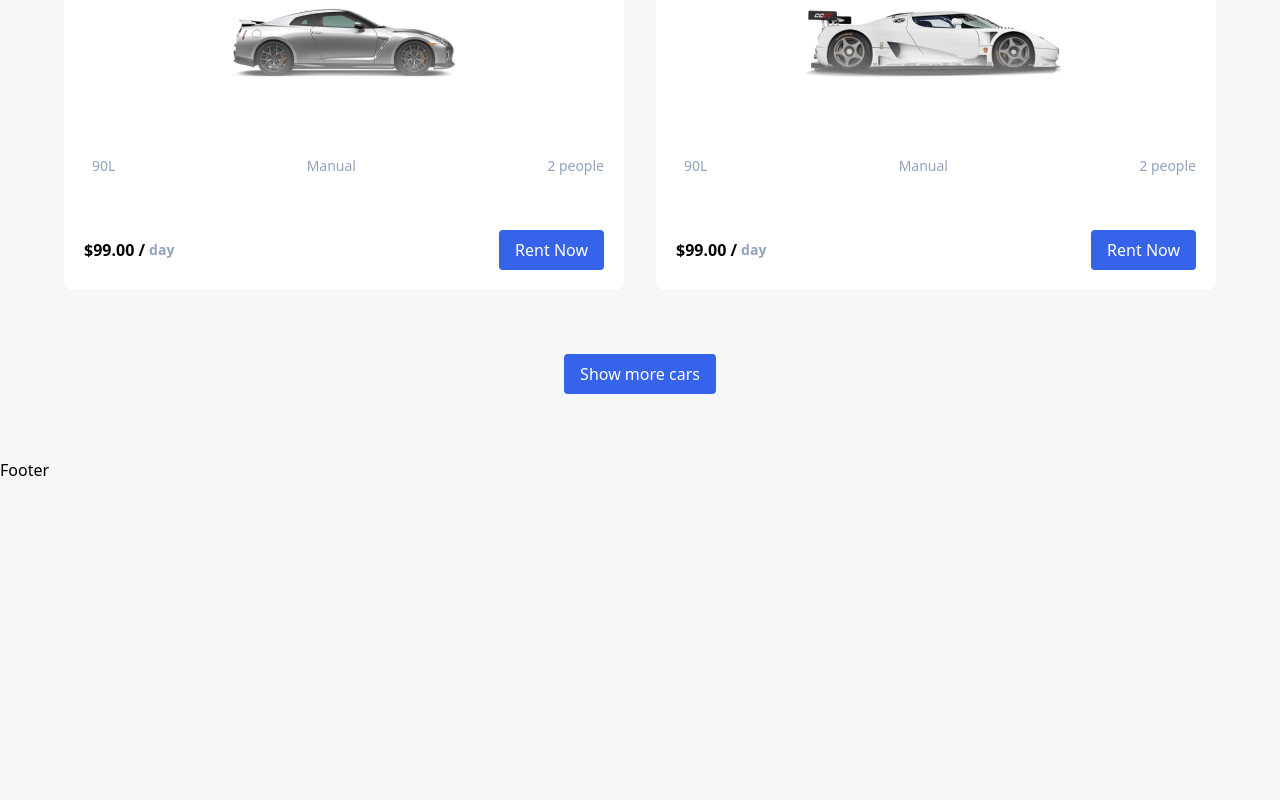
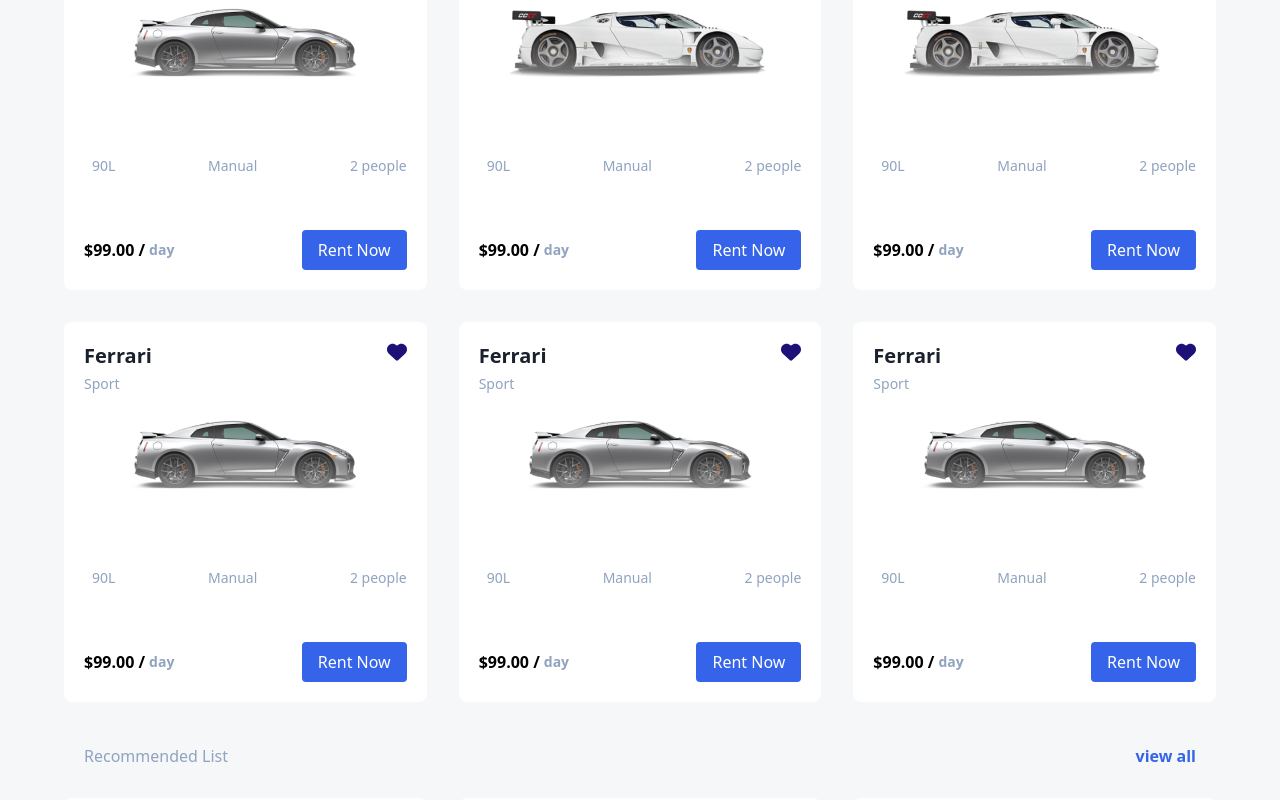
Before and after one commit to AdrienBelhomme/car, a Next.js app: page /car-rent in a window 1280 px wide. Shown: the part 880-1680 px from the top of the page. Built offline with nearby package versions, Linux system fonts and the light colour scheme.

Commit message:
fix changes and create dummy data folder

```diff
--- a/components/CarCard.jsx
+++ b/components/CarCard.jsx
@@ -18,12 +18,12 @@ const CarCard = ({
 }) => {
   const [isFavorite, setIsFavorite] = useState(false);
 
-  const emptyHeart = () => setIsFavorite((prev) => !prev);
+  const handleIsFavorite = () => setIsFavorite((prev) => !prev);
 
   const iconList = [
-    { name: gas, icon: images.gas.src },
-    { name: type, icon: images.wheel.src },
-    { name: people, icon: images.user.src },
+    { name: gas, icon: images.gas },
+    { name: type, icon: images.wheel },
+    { name: people, icon: images.user },
   ];
 
   return (
@@ -37,7 +37,7 @@ const CarCard = ({
             {category}
           </h3>
         </div>
-        <div className="heart cursor-pointer" onClick={emptyHeart}>
+        <div className="heart cursor-pointer" onClick={handleIsFavorite}>
           <FontAwesomeIcon
             icon={faHeart}
             className={`h-5 ${
--- a/components/CarTypeList.jsx
+++ b/components/CarTypeList.jsx
@@ -4,7 +4,6 @@ import React from 'react';
 import { CarCard } from './index';
 
 const CarTypeList = ({ carData, scrollable, noscroll }) => (
-  <div>
   <div className="popular w-full mt-8 md:mt-[42px]">
     <div className="flex justify-between mx-5">
       <h1 className="flex text-secondinary-light-300 font-medium text-sm md:text-base md:font-semi-bold">
@@ -20,7 +19,6 @@ const CarTypeList = ({ carData, scrollable, noscroll }) => (
       ))}
     </div>
   </div>
-  </div>
 );
 
 export default CarTypeList;
--- a/pages/car-rent.js
+++ b/pages/car-rent.js
@@ -1,29 +1,7 @@
 import { Button, CarBanner, StatePicker, CarTypeList } from '../components';
+
+import { popularNew, recommendedCars } from '../public/dummyDatabase/CarData';
 import image from '../assets/index';
-
-const popularNew = {
-  type: 'Popular',
-  cars: [
-    {
-      image: image.nissan,
-      model: 'Ferrari',
-      category: 'Sport',
-      gas: '90L',
-      type: 'Manual',
-      people: '2 people',
-      price: '99.00',
-    },
-    {
-      image: image.koenigsegg,
-      model: 'Ferrari',
-      category: 'Sport',
-      gas: '90L',
-      type: 'Manual',
-      people: '2 people',
-      price: '99.00',
-    },
-  ],
-};
 
 const CarRent = () => (
   <div className=" p-6 md:p-16">
@@ -51,6 +29,7 @@ const CarRent = () => (
       <StatePicker />
     </div>
     <CarTypeList carData={popularNew} scrollable="overflow-x-auto md:flex-wrap" />
+    <CarTypeList carData={recommendedCars} noscroll="flex-wrap" />
     <div className="flex justify-center items-center mt-12 md:mt-16">
       <Button text="Show more cars" bgColor="bg-btn-blue" color="text-white" onClick={() => {}} />
     </div>
--- /dev/null
+++ b/public/dummyDatabase/CarData.js
@@ -0,0 +1,122 @@
+import image from '../../assets/index';
+
+const popularNew = {
+  type: 'Popular',
+  cars: [
+    {
+      image: image.nissan,
+      model: 'Ferrari',
+      category: 'Sport',
+      gas: '90L',
+      type: 'Manual',
+      people: '2 people',
+      price: '99.00',
+    },
+    {
+      image: image.koenigsegg,
+      model: 'Ferrari',
+      category: 'Sport',
+      gas: '90L',
+      type: 'Manual',
+      people: '2 people',
+      price: '99.00',
+    },
+    {
+      image: image.koenigsegg,
+      model: 'Ferrari',
+      category: 'Sport',
+      gas: '90L',
+      type: 'Manual',
+      people: '2 people',
+      price: '99.00',
+    },
+    {
+      image: image.nissan,
+      model: 'Ferrari',
+      category: 'Sport',
+      gas: '90L',
+      type: 'Manual',
+      people: '2 people',
+      price: '99.00',
+    },
+    {
+      image: image.nissan,
+      model: 'Ferrari',
+      category: 'Sport',
+      gas: '90L',
+      type: 'Manual',
+      people: '2 people',
+      price: '99.00',
+    },
+    {
+      image: image.nissan,
+      model: 'Ferrari',
+      category: 'Sport',
+      gas: '90L',
+      type: 'Manual',
+      people: '2 people',
+      price: '99.00',
+    },
+  ],
+};
+const recommendedCars = {
+  type: 'Recommended List',
+  cars: [
+    {
+      image: image.nissan,
+      model: 'Ferrari',
+      category: 'Sport',
+      gas: '90L',
+      type: 'Manual',
+      people: '2 people',
+      price: '99.00',
+    },
+    {
+      image: image.koenigsegg,
+      model: 'Ferrari',
+      category: 'Sport',
+      gas: '90L',
+      type: 'Manual',
+      people: '2 people',
+      price: '99.00',
+    },
+    {
+      image: image.koenigsegg,
+      model: 'Ferrari',
+      category: 'Sport',
+      gas: '90L',
+      type: 'Manual',
+      people: '2 people',
+      price: '99.00',
+    },
+    {
+      image: image.koenigsegg,
+      model: 'Ferrari',
+      category: 'Sport',
+      gas: '90L',
+      type: 'Manual',
+      people: '2 people',
+      price: '99.00',
+    },
+    {
+      image: image.koenigsegg,
+      model: 'Ferrari',
+      category: 'Sport',
+      gas: '90L',
+      type: 'Manual',
+      people: '2 people',
+      price: '99.00',
+    },
+    {
+      image: image.koenigsegg,
+      model: 'Ferrari',
+      category: 'Sport',
+      gas: '90L',
+      type: 'Manual',
+      people: '2 people',
+      price: '99.00',
+    },
+  ],
+};
+
+export { popularNew, recommendedCars };
```
Lines whose indentation alone changed are shown as unchanged.
